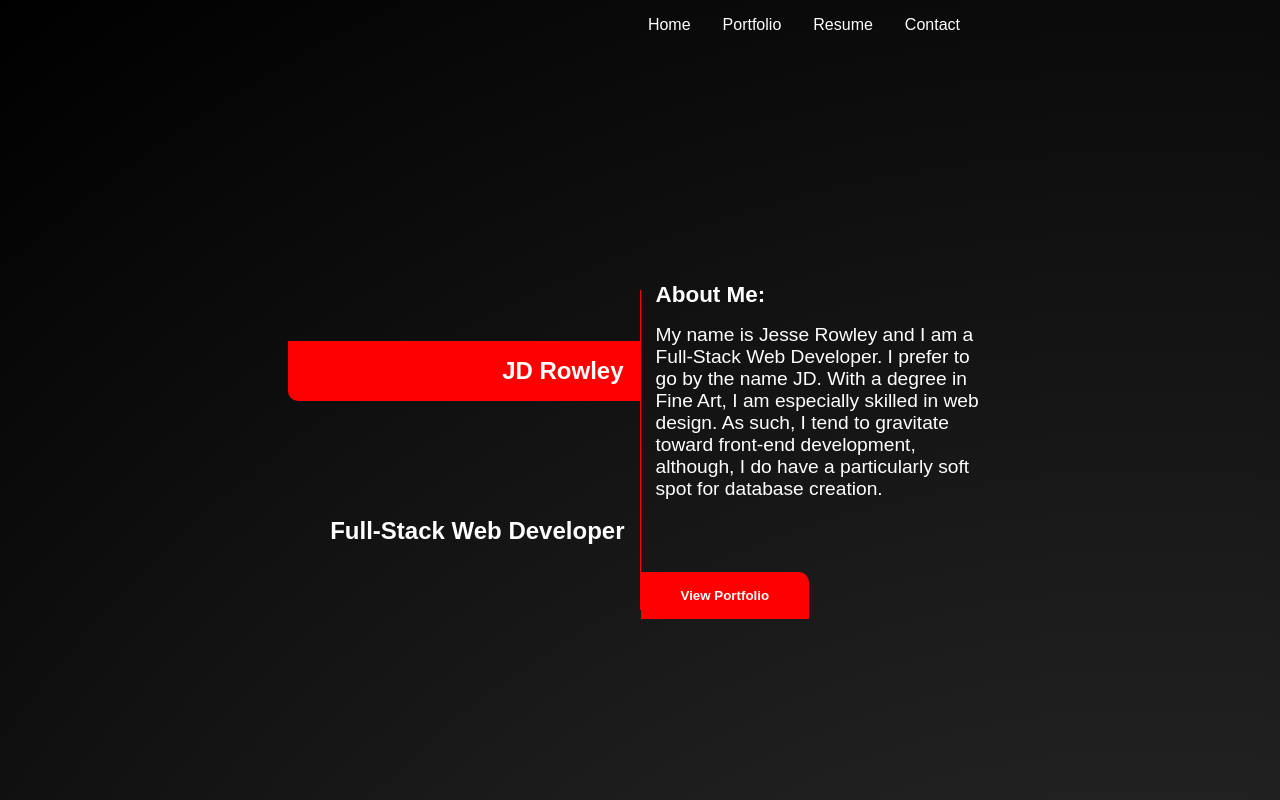
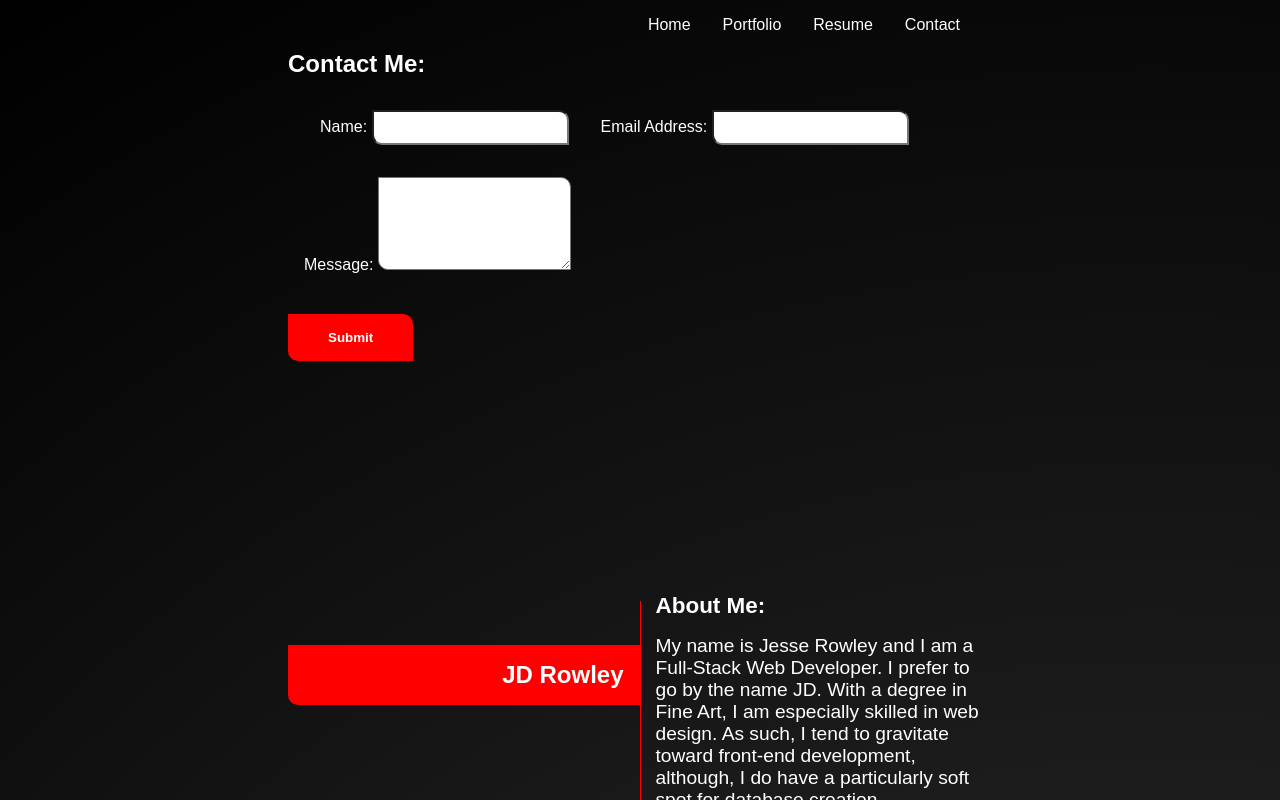
Before and after one commit to JD-Rowley/react-portfolio, a React (Create React App) app: page / in a window 1280 px wide. Shown: the top 800 px of the page. Built offline with nearby package versions, Linux system fonts and the light colour scheme.

Commit message:
added fron-end functionality for form

```diff
--- a/src/App.js
+++ b/src/App.js
@@ -3,6 +3,7 @@ import Nav from './components/Nav';
 import About from './components/About';
 import Project from './components/Project';
 import ProjectCard from './components/ProjectCard';
+import ContactForm from './components/ContactForm';
 import Footer from './components/Footer';
 import projects from './projects.json';
 
@@ -13,6 +14,7 @@ function App() {
     <div>
       <Nav />
       <main>
+        <ContactForm />
         <About />
         <Project
           {...projectsList.map((project, i) => (
--- a/src/components/About.js
+++ b/src/components/About.js
@@ -7,7 +7,7 @@ function About() {
                 <div className="flex-container">
                     <div className="name-container">
                         <h1 className="name">JD Rowley</h1>
-                        <h2 className="profession">Full-Stack Web Developer</h2>
+                        <h2 className="profession">Full-Stack{<br/>} Web Developer</h2>
                     </div>
                     <div className="about-container">
                         <div className="about-section">
--- a/src/components/ContactForm.js
+++ b/src/components/ContactForm.js
@@ -1,26 +1,41 @@
-import React from 'react';
+import React, { useState } from 'react';
 
 function ContactForm() {
+    const [formState, setFormState] = useState({ name: '', email: '', message: '' });
+
+    const { name, email, message } = formState;
+
+    function handleChange(e) {
+        setFormState({...formState, [e.target.name]: e.target.value })
+    }
+
+    function handleSubmit(e) {
+        e.preventDefault();
+        console.log(formState);
+    }
+
     return(
         <section>
             <h1>Contact Me:</h1>
-            <form id="contact-form">
-                <div>
-                    <label htmlFor="name">Name:</label>
-                    <input type="text" name="name" />
+            <form id="contact-form" onSubmit={handleSubmit}>
+                <div className="flex-container">
+                    <div>
+                        <label htmlFor="name">Name: </label>
+                        <input type="text" name="name" defaultValue={name} onChange={handleChange} />
+                    </div>
+                    <div>
+                        <label htmlFor="email">Email Address: </label>
+                        <input type="email" name="email" defaultValue={email} onChange={handleChange} />
+                    </div>
                 </div>
                 <div>
-                    <label htmlFor="email">Email Address:</label>
-                    <input type="email" name="email" />
+                    <label htmlFor="message">Message: </label>
+                    <textarea name="message" rows="5" defaultValue={message} onChange={handleChange} />
                 </div>
-                <div>
-                    <label htmlFor="message">Message:</label>
-                    <textarea name="message" rows="5" />
-                </div>
-                <button type="submit">Submit</button>
+                <button type="submit" className="btn submit-btn">Submit</button>
             </form>
         </section>
-    ):
+    );
 }
 
 export default ContactForm;
--- a/src/index.css
+++ b/src/index.css
@@ -344,6 +344,54 @@ ul li b {
 
 /* other projects */
 
+/* contact form */
+
+form div input, form div textarea {
+  color: black;
+  border-bottom-left-radius: 10px;
+  border-top-right-radius: 10px;
+  padding: 0.5rem;
+}
+
+form div {
+  margin: 1rem;
+}
+
+.submit-btn {
+  border-bottom-left-radius: 10px;
+  overflow: hidden;
+}
+
+.submit-btn::before {
+  content: '';
+  position: absolute;
+  top: 0;
+  right: 0;
+  bottom: 0;
+  left: 0;
+  z-index: -1;
+  background-color: var(--secondary);
+  border-top-right-radius: 10px;
+  border-bottom-left-radius: 10px;
+  transform: scaleX(0);
+  transform-origin: left;
+  transition: transform 300ms ease-in-out;
+}
+
+.submit-btn:hover::before {
+  transform: scaleX(1);
+}
+
+.submit-btn {
+  z-index: 1;
+}
+
+.submit-btn:hover {
+  color: var(--primary);
+}
+
+/* contact form */
+
 /* main body */
 
 /* footer */
```
